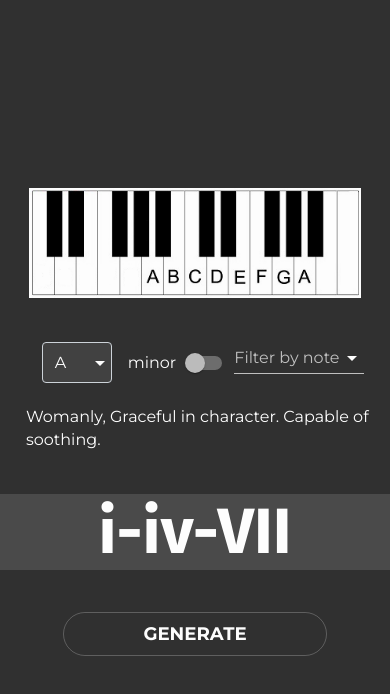
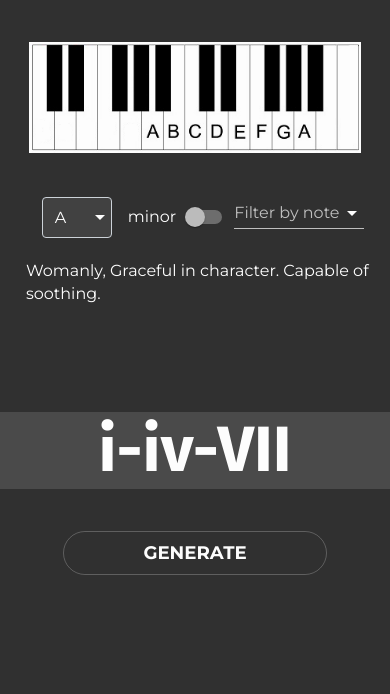
Before and after one commit to mindxploit/EasyChord, a React (Create React App) app: page / in a window 390 px wide. Shown: the top 694 px of the page. Built offline with nearby package versions, Linux system fonts and the light colour scheme.

Commit message:
mobile fixes

```diff
--- a/src/App.js
+++ b/src/App.js
@@ -55,10 +55,13 @@ const App = () => {
     `;
 
     const AppContainer = styled.div`
-       display: flex;
-       justify-content: center;
-       align-items: center;
-       min-height: 100vh;
+        display: flex;
+        justify-content: center;
+        align-items: center;
+        min-height: 100vh;
+        @media (max-width: 480px) {
+            align-items: flex-start;
+        }
     `
 
     return (
--- a/src/Components/Description.js
+++ b/src/Components/Description.js
@@ -64,6 +64,7 @@ const Description = () => {
 		max-width: 800px;
 		@media (max-width: 480px) {
 			font-size: 1rem;
+			min-height: 110px;
 		}
 	`;
 
```
